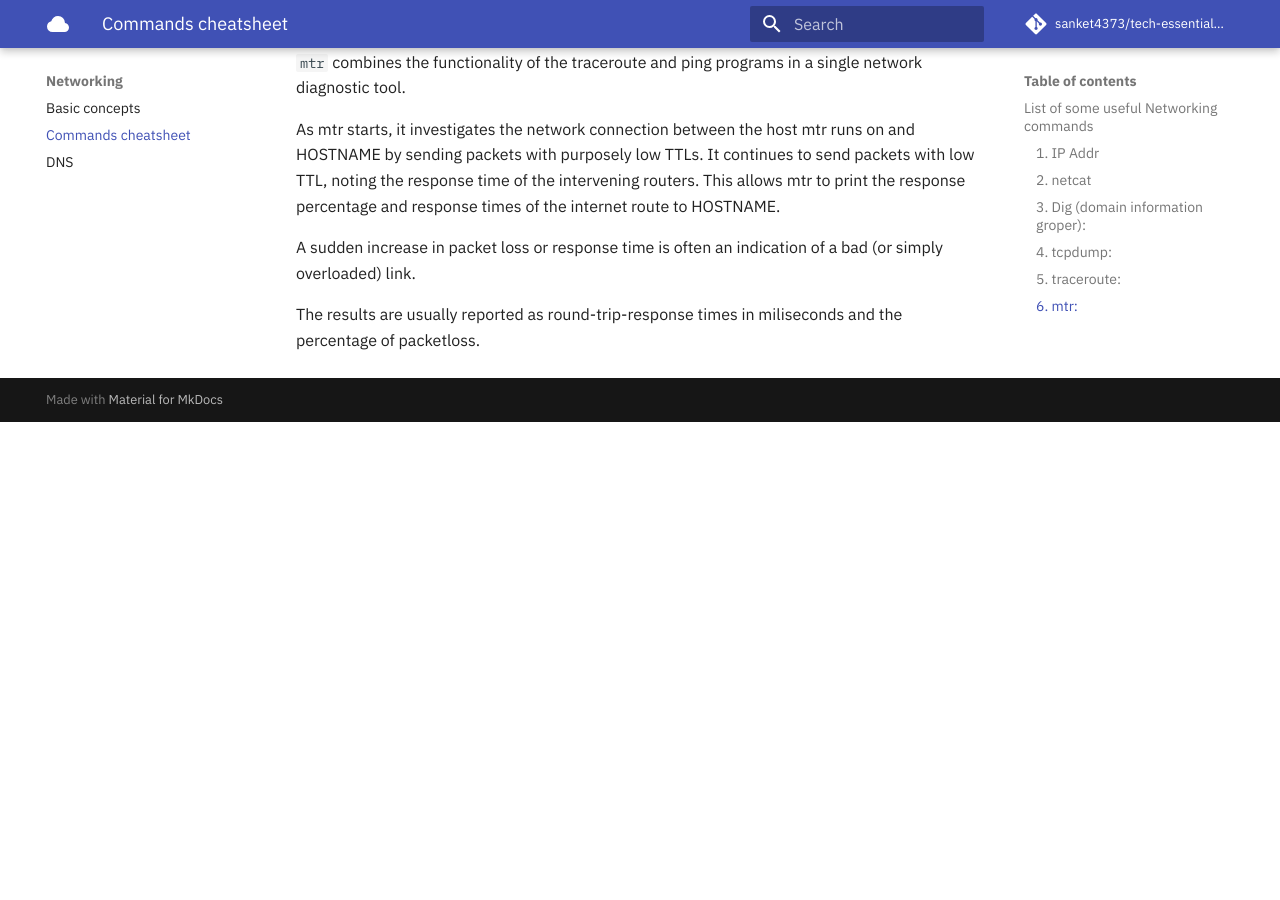
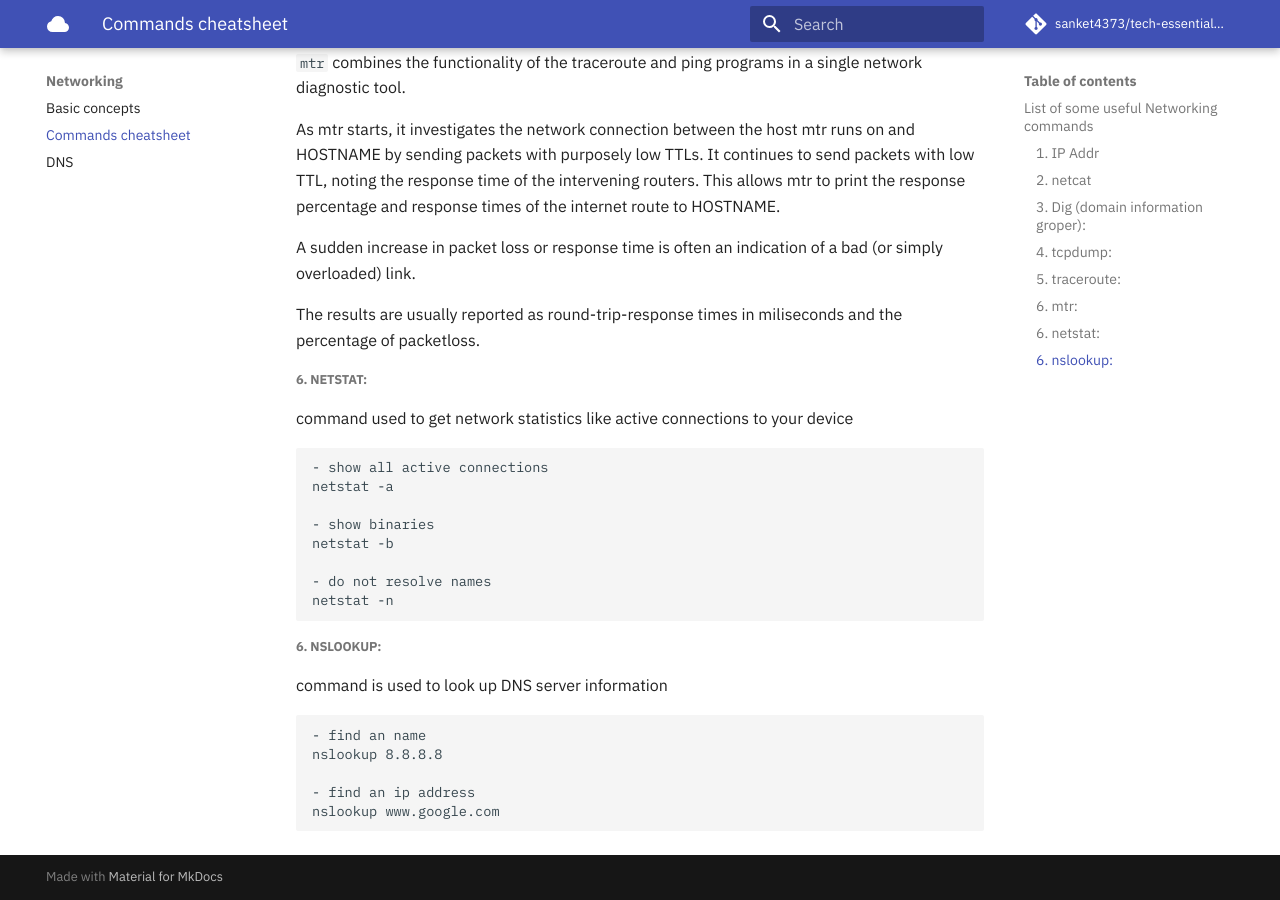
Before and after one commit to sanket4373/tech-essential-docs, an MkDocs documentation site: the page built from docs/networking/commands_cheatsheet.md, in a window 1280 px wide and 900 px high, scrolled down 1475 px. Built offline with MkDocs 1.6.1 and Material for MkDocs 9.7.7, drawn with Linux system fonts in a browser that asks for light colours; comment, search, counter and statistics services are not loaded; before the commit the page ends 1897 px from its top, so only the background shows below that.

Commit message:
update network utility commands

```diff
--- a/docs/networking/commands_cheatsheet.md
+++ b/docs/networking/commands_cheatsheet.md
@@ -52,3 +52,25 @@ As  mtr  starts,  it  investigates  the network connection between the host mtr
 A sudden increase in packet loss or response time is often an indication of a bad (or simply overloaded) link.
 
 The results are usually reported as round-trip-response times in miliseconds and the percentage of packetloss.
+
+
+##### 6. netstat:
+command used to get network statistics like active connections to your device
+
+    - show all active connections
+    netstat -a
+
+    - show binaries
+    netstat -b
+
+    - do not resolve names
+    netstat -n
+
+##### 6. nslookup:
+command is used to look up DNS server information
+
+    - find an name
+    nslookup 8.8.8.8
+
+    - find an ip address
+    nslookup www.google.com
```
